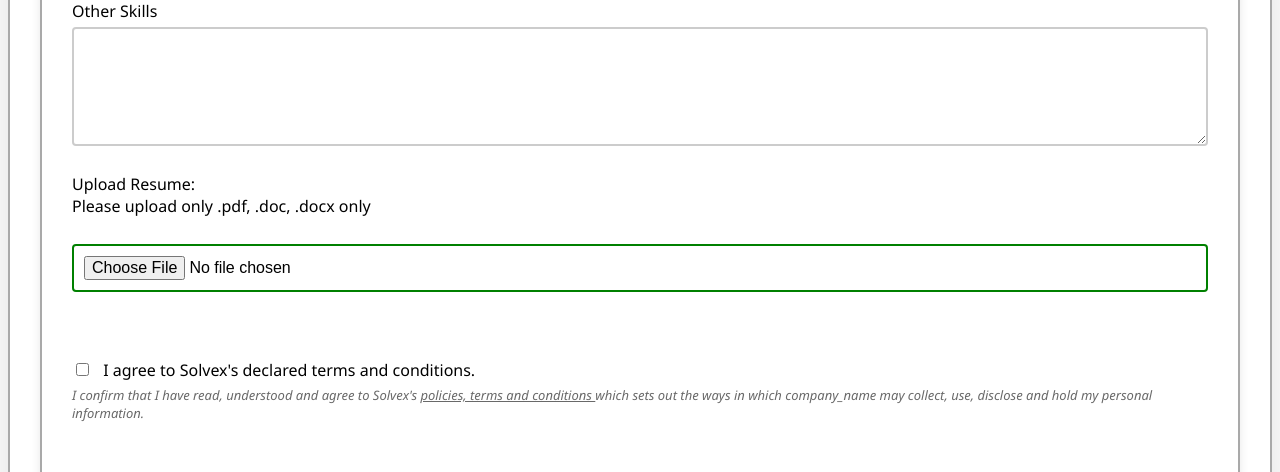
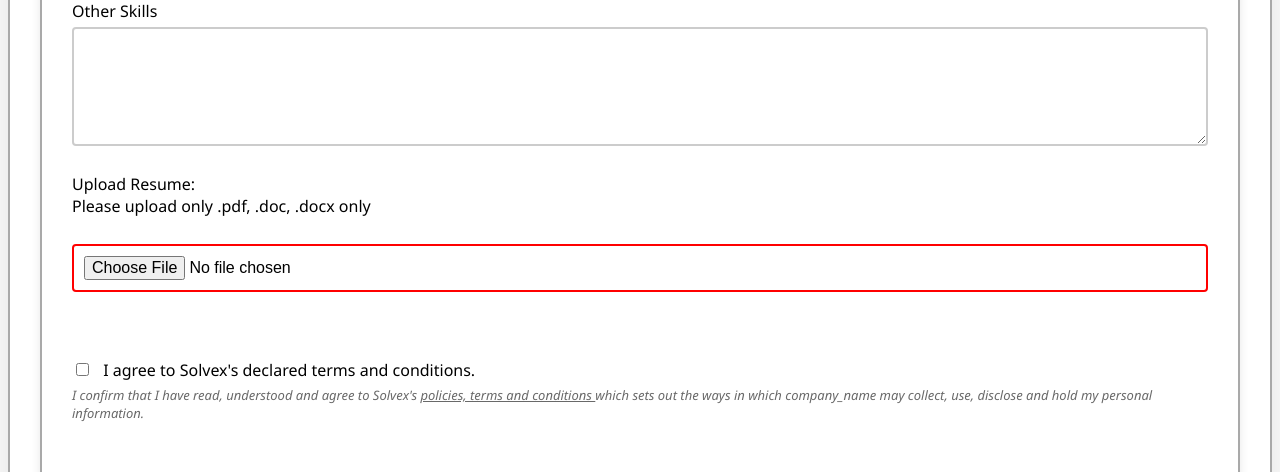
Before and after one commit to Janet1411/project1, a PHP site: page /apply.php in a window 1280 px wide. Shown: the part 2697-3169 px from the top of the page. Run offline with PHP 8.4, Linux system fonts and the light colour scheme.

Commit message:
Error indicator update

```diff
--- a/apply.php
+++ b/apply.php
@@ -147,7 +147,7 @@
             Please upload only .pdf, .doc, .docx only
             </span><br><br>
 
-            <input type="file" id="resume" name="resume" accept=".pdf,.doc,.docx" >
+            <input type="file" id="resume" name="resume" accept=".pdf,.doc,.docx" required class="required">
           </section>
           <br><br><br>
 
```
